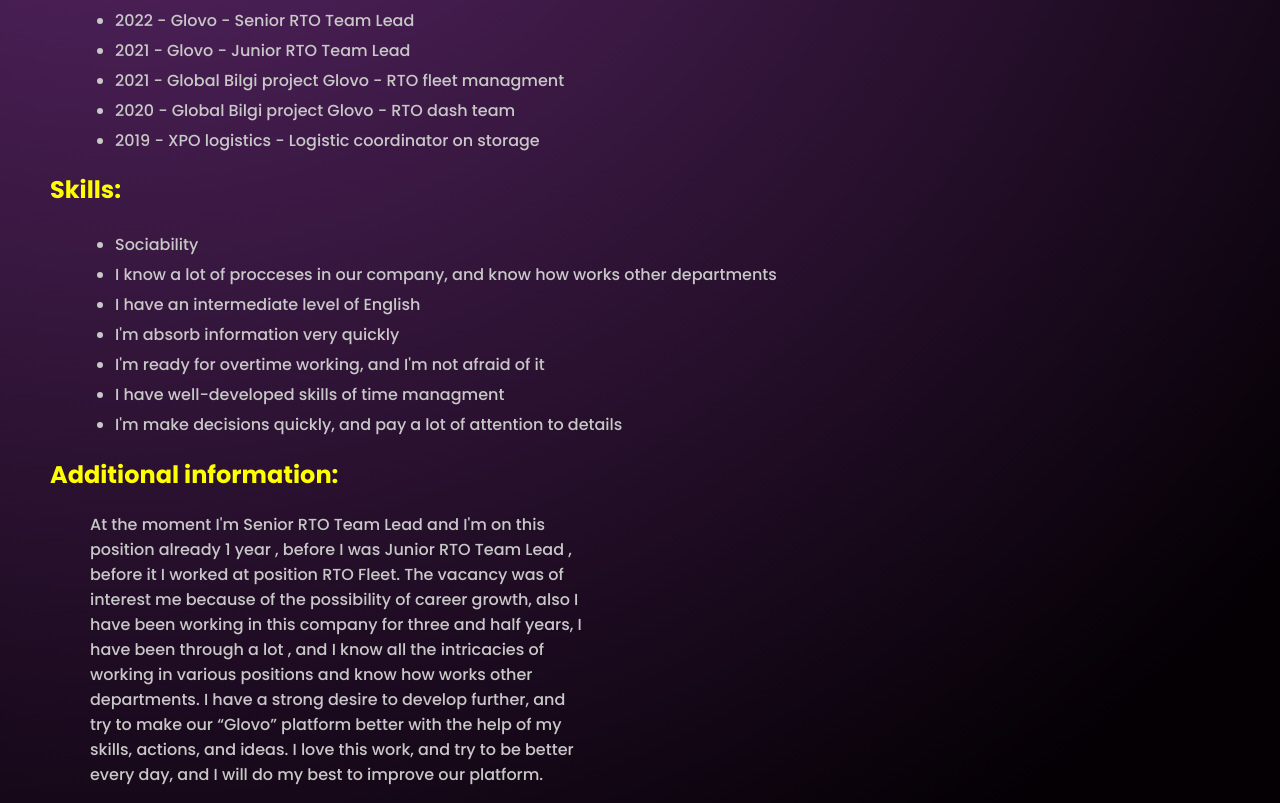
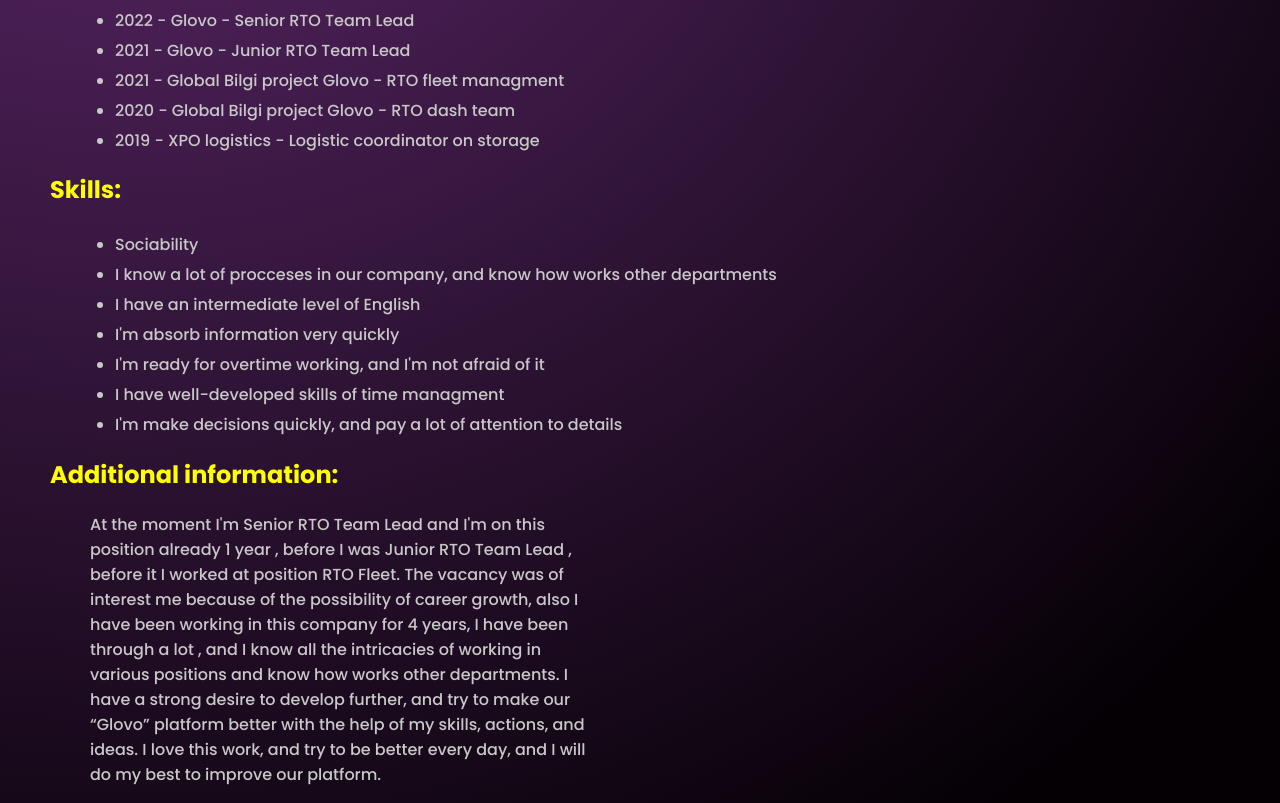
Before and after one commit to Kipiai/CV, a plain HTML site: page index.html in a window 1280 px wide. Shown: the part 737-1540 px from the top of the page. Drawn offline with nearby package versions, Linux system fonts and the light colour scheme.

Commit message:
Update index.html

```diff
--- a/index.html
+++ b/index.html
@@ -73,7 +73,7 @@
             <div class="footer">
                 <h2 class="add">Additional information:</h2>
                 <p>
-                    At the moment I'm Senior RTO Team Lead and I'm on this position already 1 year , before I was Junior RTO Team Lead , before it I worked at position RTO Fleet. The vacancy was of interest me because of the possibility of career growth, also I have been working in this company for three and half years, I have been through a lot , and I know all the intricacies of working in various positions and know how works other departments. I have a strong desire to develop further, and try to make our “Glovo” platform better with the help of my skills, actions, and ideas. I love this work, and try to be better every day, and I will do my best to improve our platform.
+                    At the moment I'm Senior RTO Team Lead and I'm on this position already 1 year , before I was Junior RTO Team Lead , before it I worked at position RTO Fleet. The vacancy was of interest me because of the possibility of career growth, also I have been working in this company for 4 years, I have been through a lot , and I know all the intricacies of working in various positions and know how works other departments. I have a strong desire to develop further, and try to make our “Glovo” platform better with the help of my skills, actions, and ideas. I love this work, and try to be better every day, and I will do my best to improve our platform.
                 </p>
             </div>
         </footer>
```
